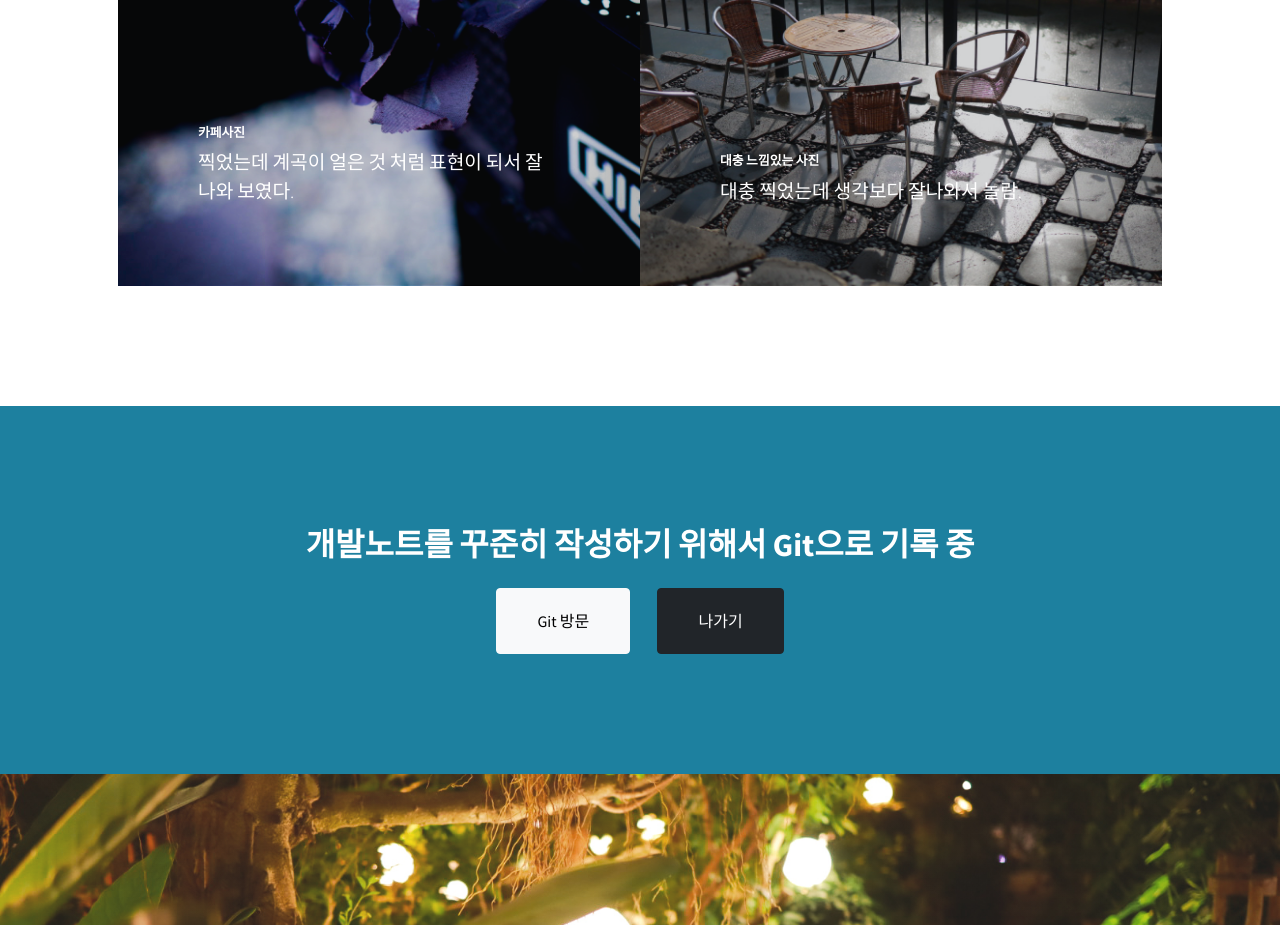
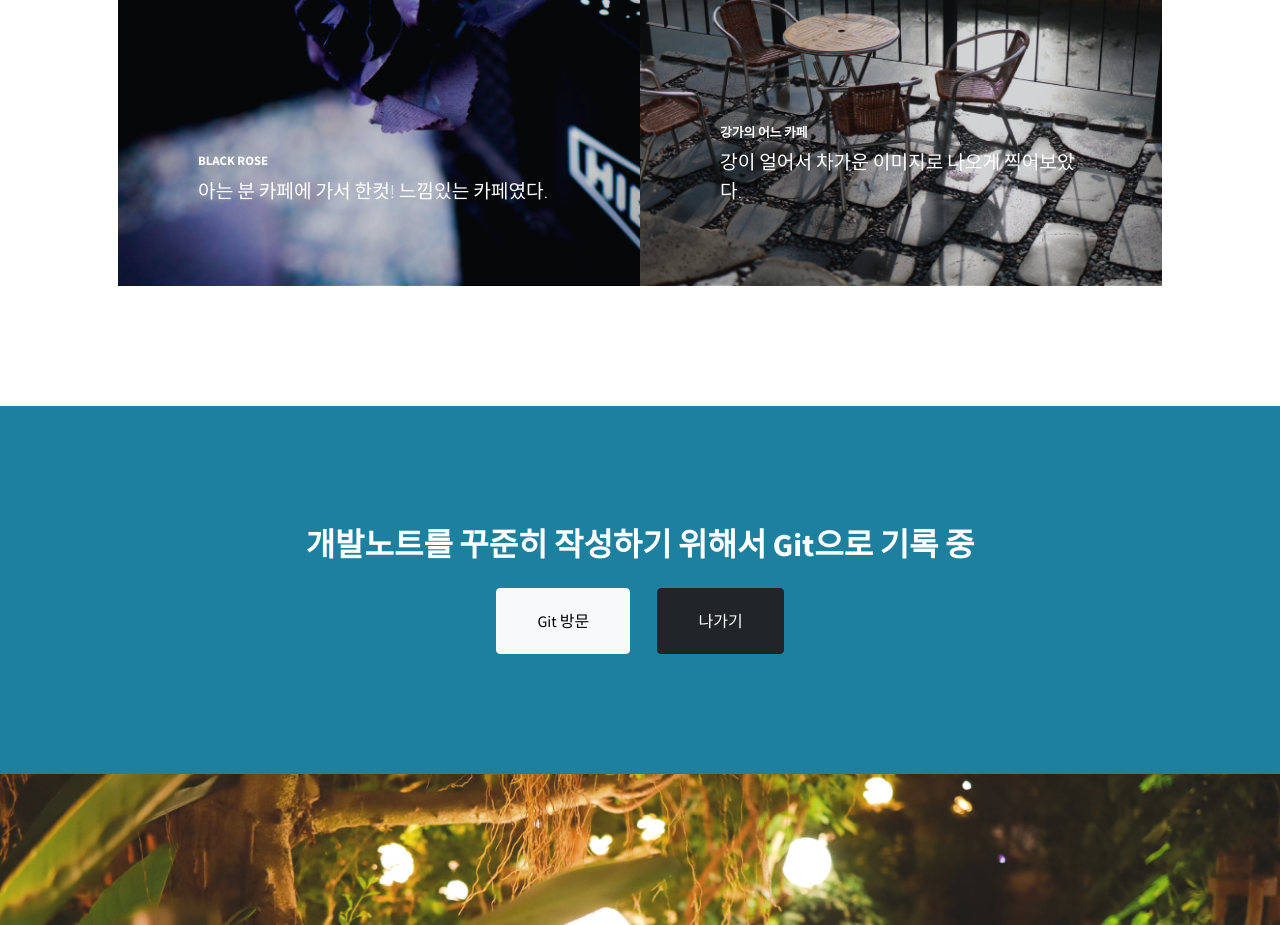
Before and after one commit to choimin1136/choimin1136.github.io, a plain HTML site: page index.html in a window 1280 px wide. Shown: the part 3500-4425 px from the top of the page. Drawn offline with nearby package versions, Linux system fonts and the light colour scheme.

Commit message:
detail_update_third

```diff
--- a/index.html
+++ b/index.html
@@ -134,8 +134,8 @@
                         <a class="portfolio-item" href="#!">
                             <div class="caption">
                                 <div class="caption-content">
-                                    <div class="h2">카페사진</div>
-                                    <p class="mb-0">찍었는데 계곡이 얼은 것 처럼 표현이 되서 잘 나와 보였다.</p>
+                                    <div class="h2">Black rose</div>
+                                    <p class="mb-0">아는 분 카페에 가서 한컷! 느낌있는 카페였다.</p>
                                 </div>
                             </div>
                             <img class="img-fluid" src="assets/img/blackrose.jpg" alt="..." />
@@ -145,8 +145,8 @@
                         <a class="portfolio-item" href="#!">
                             <div class="caption">
                                 <div class="caption-content">
-                                    <div class="h2">대충 느낌있는 사진</div>
-                                    <p class="mb-0">대충 찍었는데 생각보다 잘나와서 놀람.</p>
+                                    <div class="h2">강가의 어느 카페</div>
+                                    <p class="mb-0">강이 얼어서 차가운 이미지로 나오게 찍어보았다.</p>
                                 </div>
                             </div>
                             <img class="img-fluid" src="assets/img/table-river.jpg" alt="..." />
```
